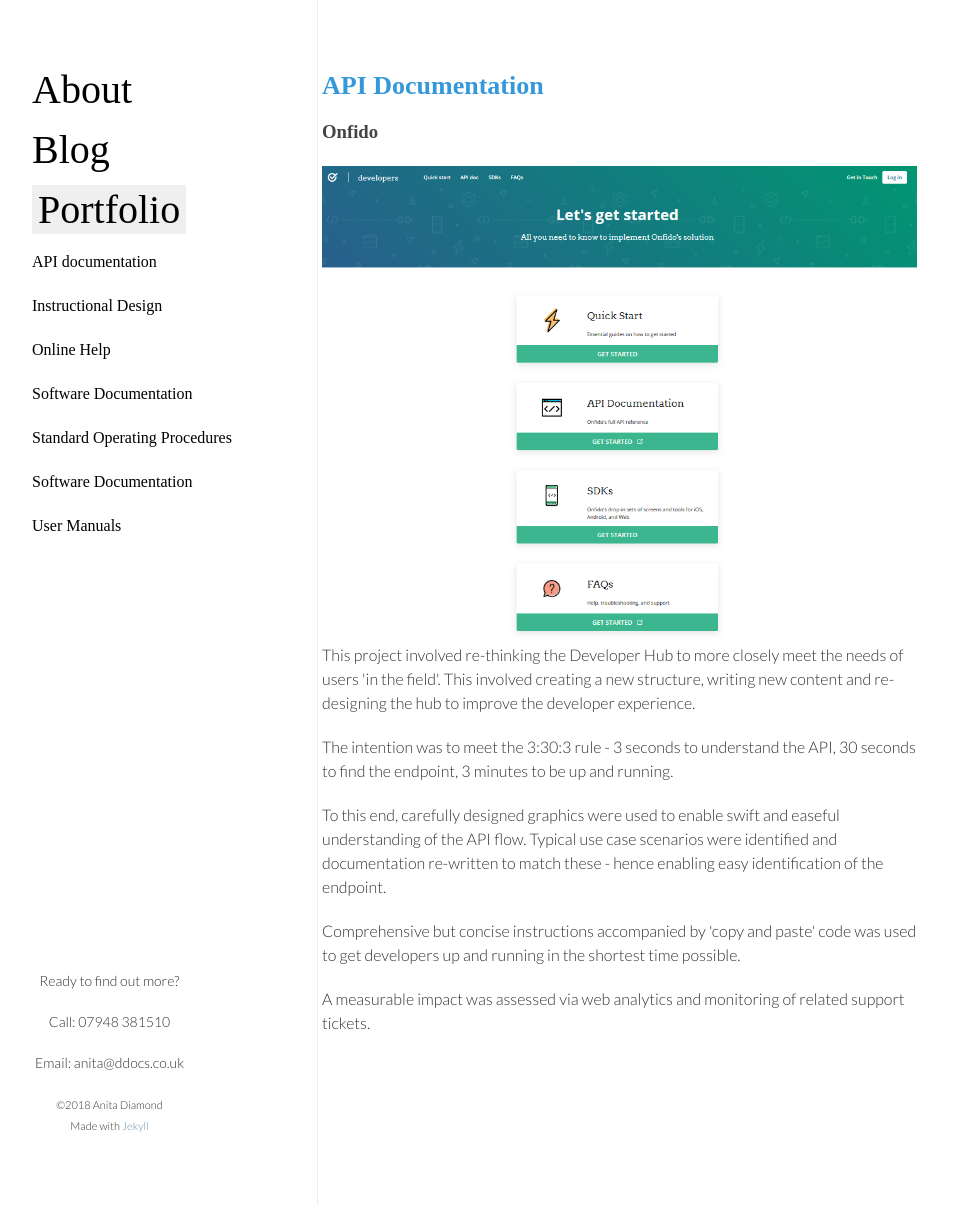
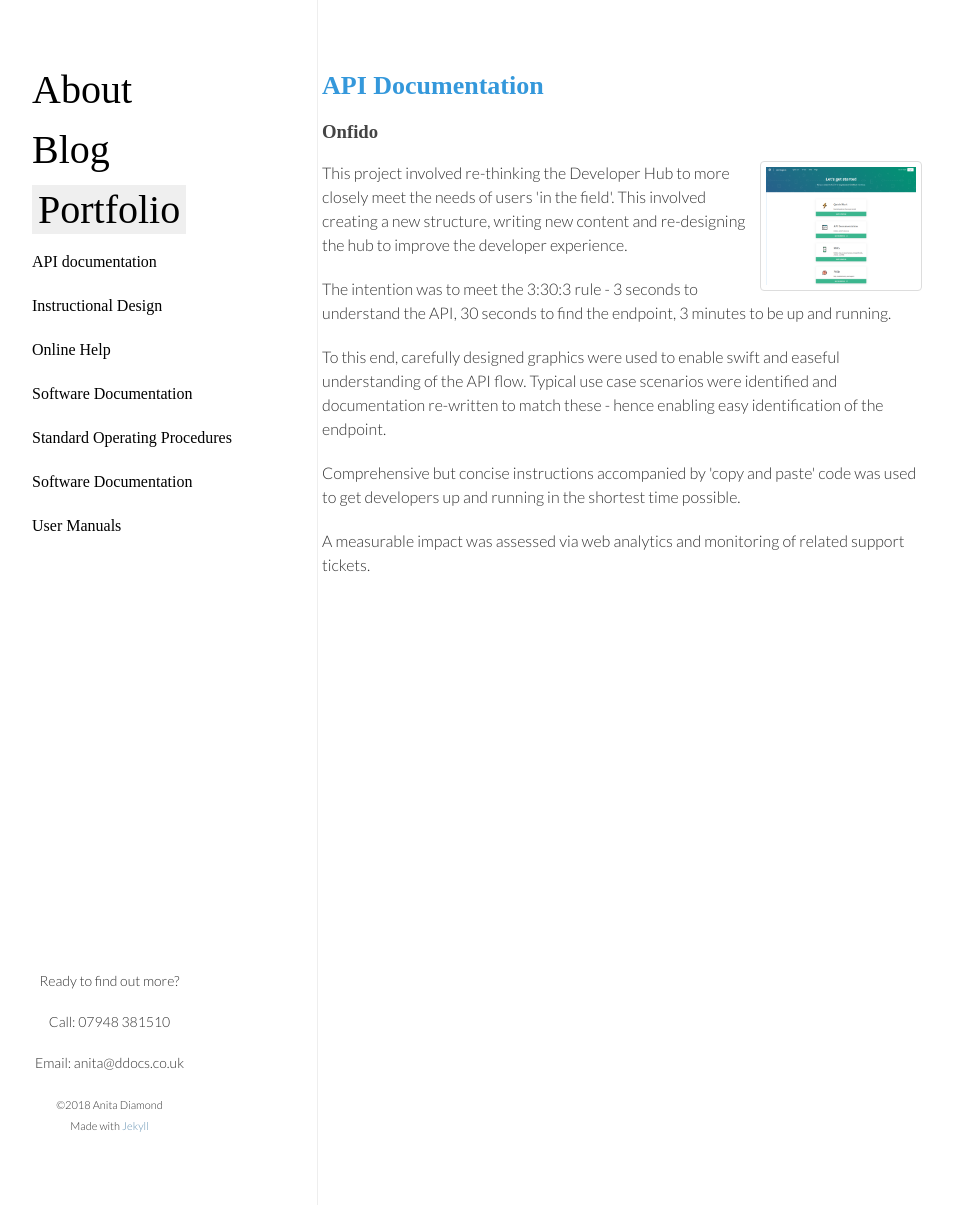
Before and after one commit to ddocs/ddocs.github.io, a Jekyll site: the page built from portfolio/api.html, in a window 1280 px wide and 1205 px high. Shown: the whole window, without its empty margins (193-1146 px from the left). Built offline with Jekyll 4.4.1, drawn with Linux system fonts in a browser that asks for light colours; nearby versions of some CDN libraries; some web fonts are replaced.

Commit message:
added picture

```diff
--- a/portfolio/api.html
+++ b/portfolio/api.html
@@ -4,6 +4,17 @@
 ---
 <head>
 
+<style>
+    img {
+    border: 1px solid #ddd;
+    border-radius: 4px;
+    padding: 5px;
+    width: 150px;
+}
+img:hover {
+    box-shadow: 0 0 2px 1px rgba(0, 140, 186, 0.5);
+}
+    </style>
 
 </head>
 
```
